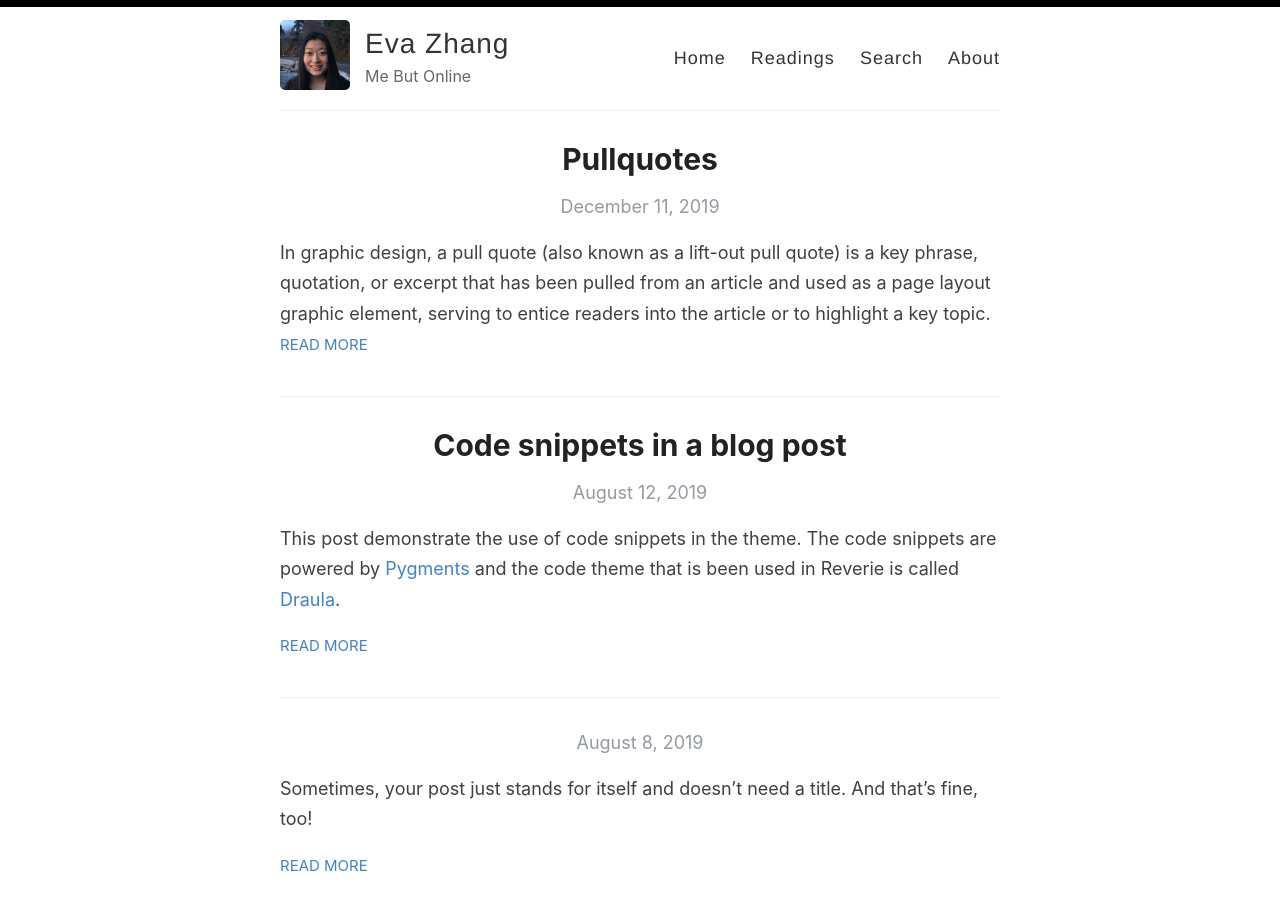
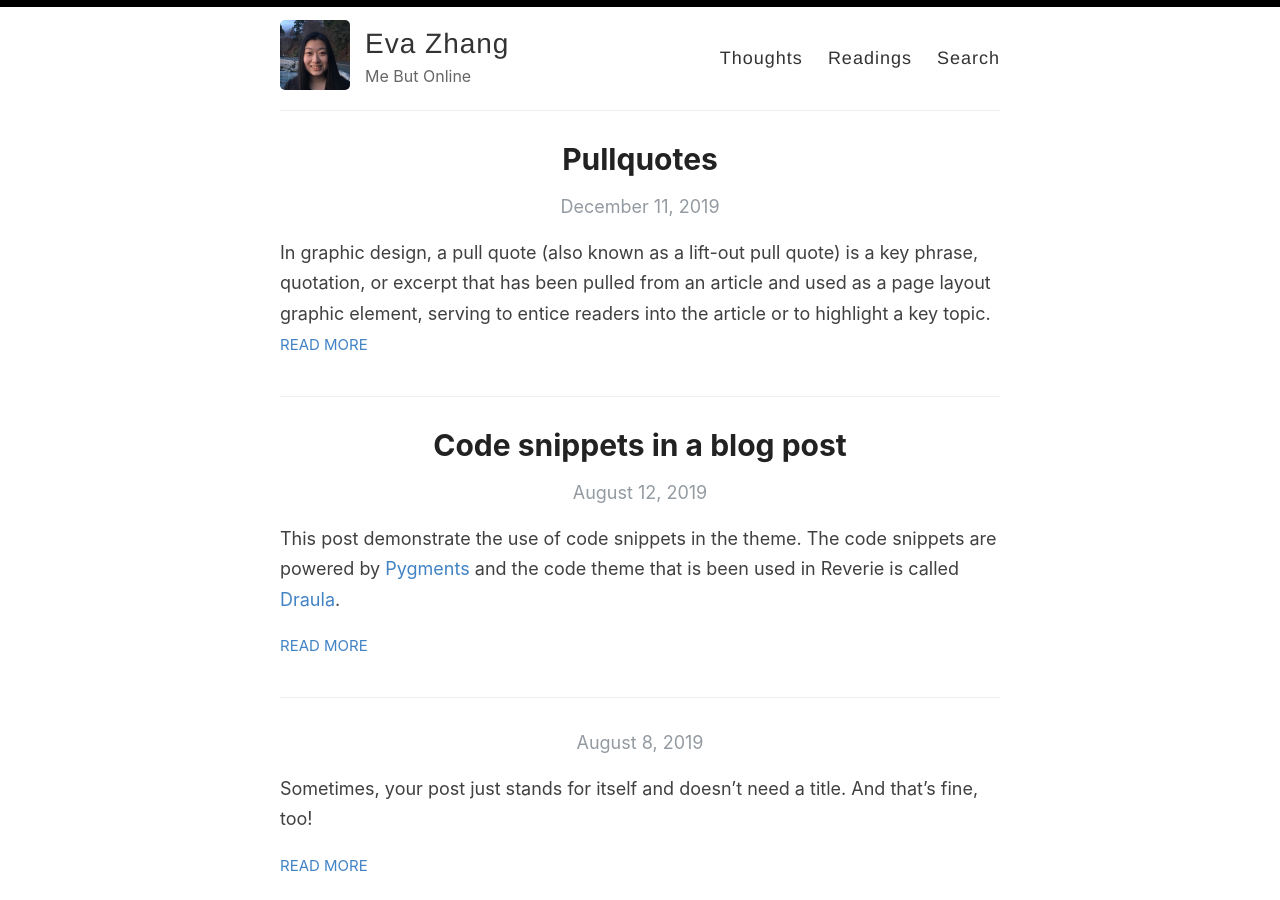
Before and after one commit to evazhang612/sokt-landing, a Jekyll site: the page built from index.html, in a window 1280 px wide and 900 px high. Built offline with Jekyll 4.4.1, drawn with Linux system fonts in a browser that asks for light colours; the list of posts is cut into pages by our own code.

Commit message:
Readings.

```diff
--- a/_layouts/default.html
+++ b/_layouts/default.html
@@ -27,10 +27,10 @@
             </div>
 
             <nav>
-              <a href="{{ site.baseurl }}/">Home</a>
+              <a href="{{ site.baseurl }}"></a>
+              <a href="{{ site.baseurl }}/thoughts">Thoughts</a>
               <a href="{{ site.baseurl }}/read">Readings</a>
               <a href="{{ site.baseurl }}/search">Search</a>
-              <a href="{{ site.baseurl }}/about">About</a>
             </nav>
           </header>
         </div>
```
